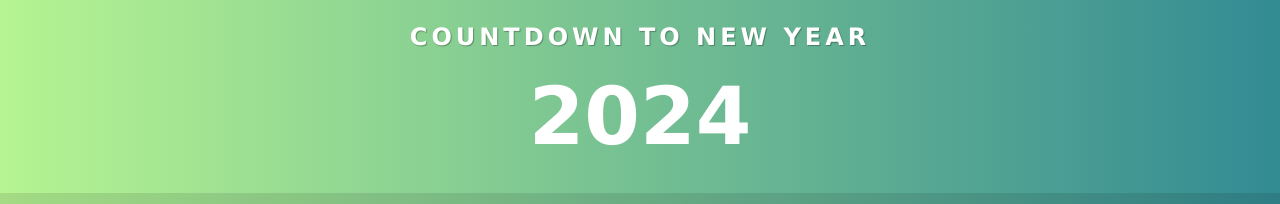
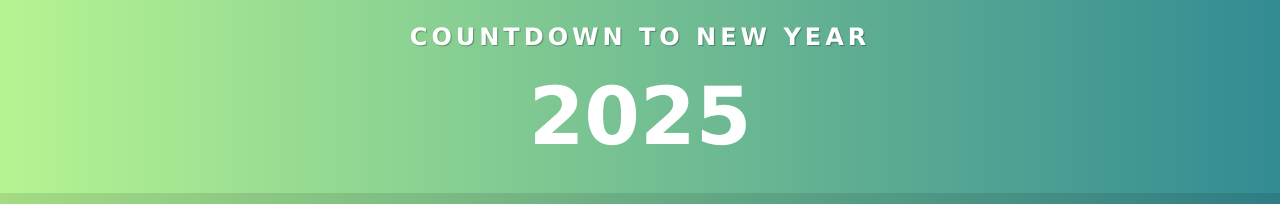
Before and after one commit to vness-kraemer/new-year-countdown, a plain HTML site: page index.html in a window 1280 px wide. Shown: the part 227-431 px from the top of the page. Drawn offline with Linux system fonts and the light colour scheme.

Commit message:
changed name of new year

```diff
--- a/index.html
+++ b/index.html
@@ -8,7 +8,7 @@
   </head>
   <body>
     <h2>Countdown to New Year</h2>
-    <div class="year">2024</div>
+    <div class="year">2025</div>
     <div class="countdown">
       <div id="day">00</div>
       <div id="hour">00</div>
```
